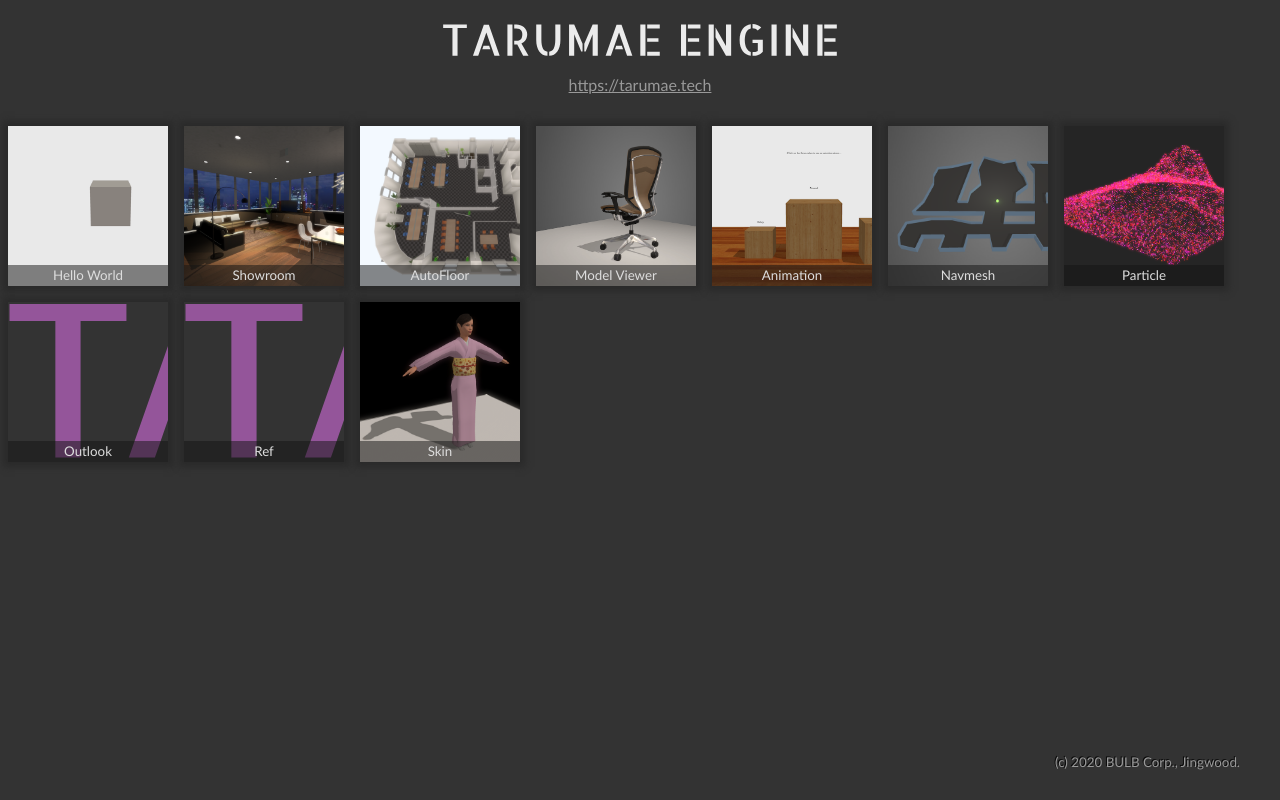
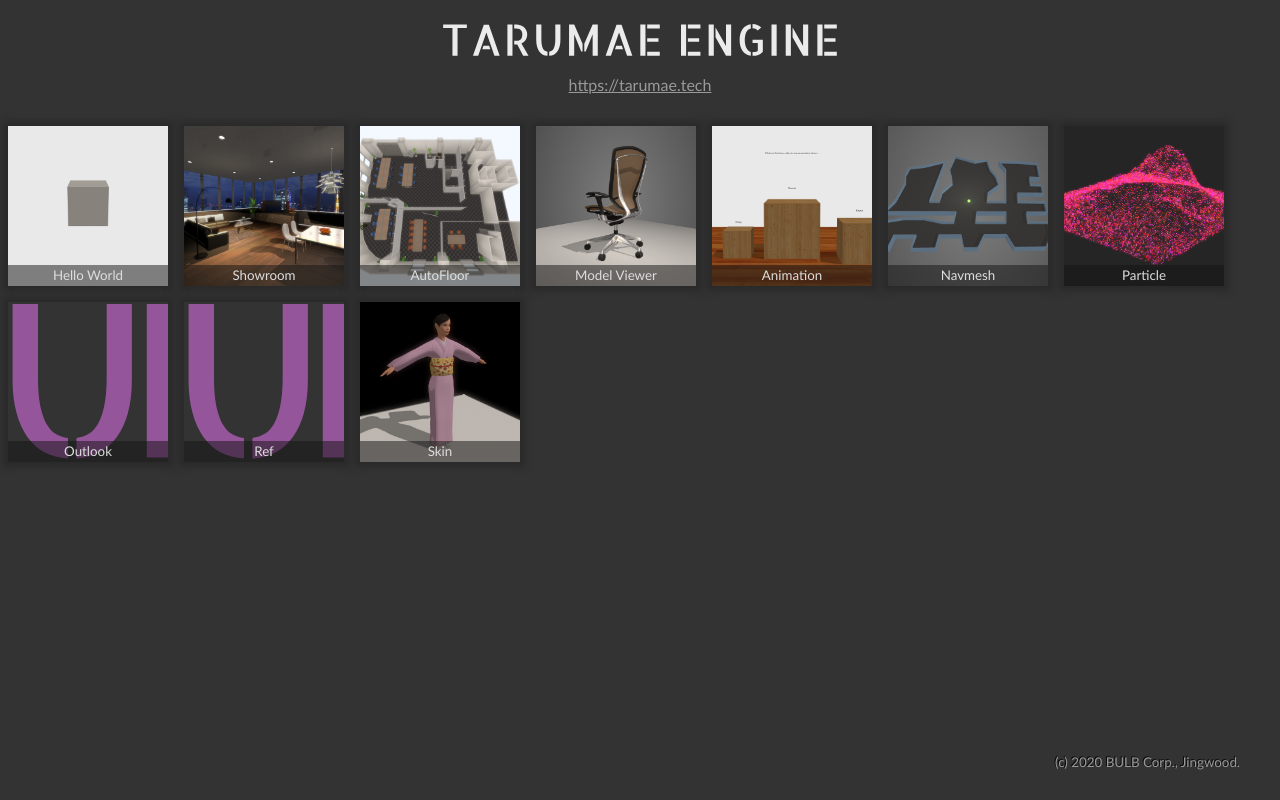
Before and after one commit to Colifeinc/tarumae-viewer, a website built with Parcel: page examples/index.html in a window 1280 px wide. Built offline with nearby package versions, Linux system fonts and the light colour scheme.

Commit message:
fix example html, make image center

```diff
--- a/examples/index.html
+++ b/examples/index.html
@@ -79,8 +79,9 @@
 		}
 
 		.preview img {
+			width: 100%;
 			height: 100%;
-			margin: auto;
+      object-fit: cover;
 		}
 
 		.footer {
```
